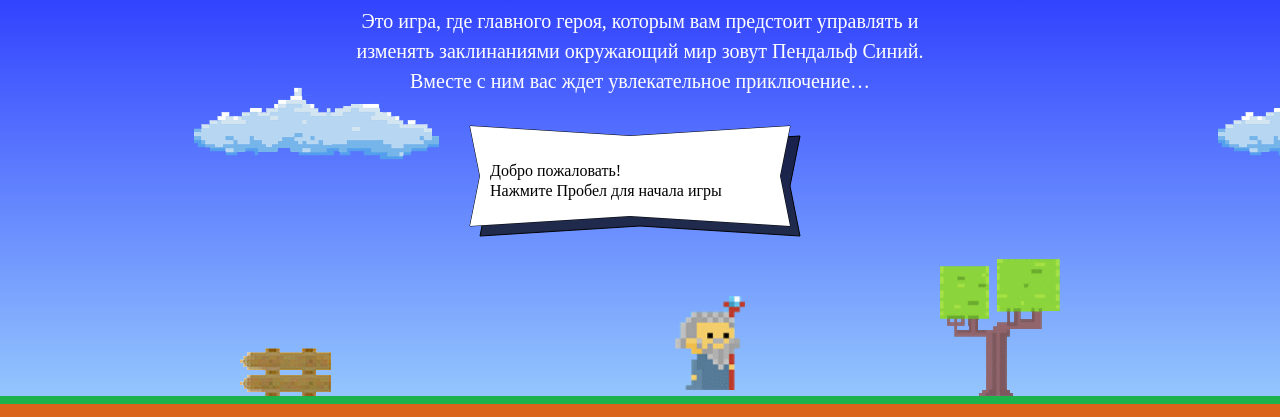
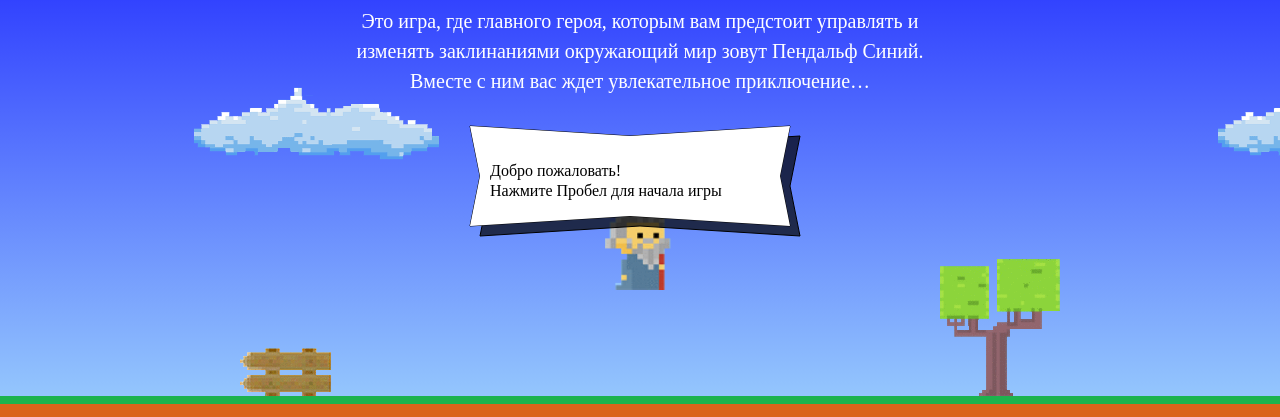
Before and after one commit to tatiananagornaya/474667-code-and-magick, a website: page index.html in a window 1280 px wide. Shown: the part 203-620 px from the top of the page. Drawn offline with Linux system fonts and the light colour scheme; a web font is replaced by a local one.

Commit message:
Задание 1: внесены правки в формулы

```diff
--- a/index.html
+++ b/index.html
@@ -182,19 +182,19 @@
 </template>
 <script>
   var fireballSize = 22;
+  var wizardSpeed = 3;
+  var wizardWidth = 70;
   var getFireballSpeed = function (left) {
     return left ? 5 : 2;
   };
-  var wizardSpeed = 3;
-  var wizardWidth = 70;
   var getWizardHeight = function (wizardWidth) {
     return 1.337 * wizardWidth;
   };
   var getWizardX = function (width) {
-    return width / 2 + (wizardWidth / 2);
+    return width / 2 - (wizardWidth / 2);
   };
   var getWizardY = function (height) {
-    return height / 3 * 2;
+    return height / 3;
   };
 </script>
 <script src="js/game.js"></script>
```
